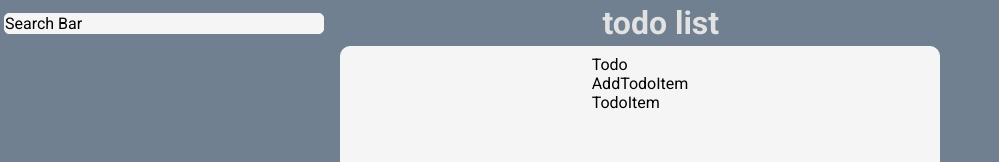
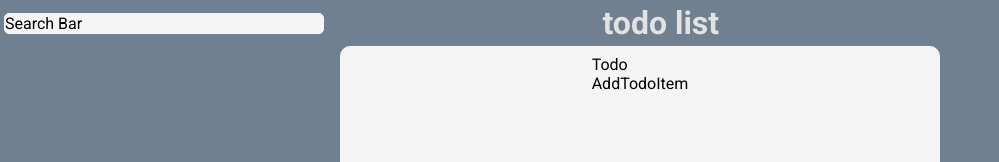
Before and after one commit to alexxbull/todo-app, a React (Create React App) app: page / in a window 1280 px wide. Shown: the top 162 px of the page, without its empty margins (0-999 px from the left). Built offline with nearby package versions, Linux system fonts and the light colour scheme.

Commit message:
load todo items from data stored in local storage

```diff
--- a/src/components/TodoList/TodoList.js
+++ b/src/components/TodoList/TodoList.js
@@ -1,4 +1,4 @@
-import React from 'react'
+import React, { useEffect, useState } from 'react'
 
 // styles
 import classes from './TodoList.module.css'
@@ -8,12 +8,35 @@ import TodoItem from './TodoItem/TodoItem.js'
 import AddTodoItem from './AddTodoItem/AddTodoItem.js'
 
 const TodoList = props => {
+    useEffect(() => {
+        if (localStorage['tasks']) {
+            const jsonData = JSON.parse(localStorage.getItem('tasks'))
+            const loadedTasks = []
+
+            for (const task of jsonData) {
+                loadedTasks.push(task)
+            }
+
+            setTasks(loadedTasks)
+        }
+    }, [])
+
+    const [tasks, setTasks] = useState([])
+
+    const todoItems = tasks.map(task => {
+        return (
+            <TodoItem
+                content={task.content}
+                done={task.done}
+            />
+        )
+    })
 
     return (
         <div className={classes.TodoList}>
             Todo
             <AddTodoItem />
-            <TodoItem />
+            {todoItems}
         </div>
     )
 }
```
